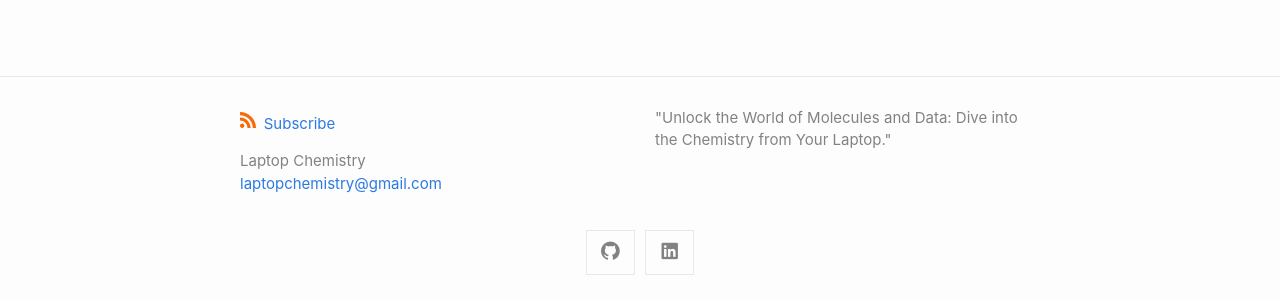
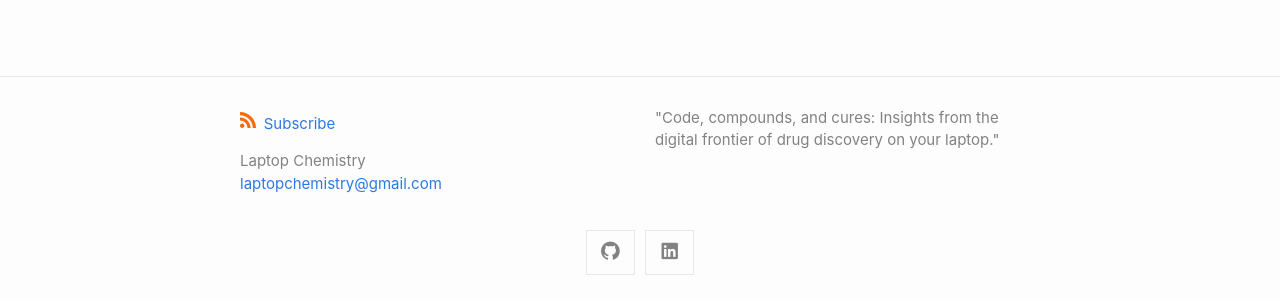
Before and after one commit to brad-dallin/laptopchemistry, a Jekyll site: the page built from index.md, in a window 1280 px wide. Shown: the part 590-890 px from the top of the page. Built offline with Jekyll 4.4.1, drawn with Linux system fonts in a browser that asks for light colours; some of the changed lines change nothing that is shown.

Commit message:
update tag

```diff
--- a/_config.yml
+++ b/_config.yml
@@ -6,8 +6,20 @@ author:
 # The `>` after `description:` means to ignore line-breaks until next key.
 # If you want to omit the line-break after the end of text, use `>-` instead.
 description: >
-  "Unlock the World of Molecules and Data:
-  Dive into the Chemistry from Your Laptop."
+  "Code, compounds, and cures:
+  Insights from the digital frontier of drug discovery on your laptop."
+
+# Alternative descriptions
+# "Unlock the World of Molecules and Data: Dive into the Chemistry from Your Laptop."
+# "Exploring the intersection of code and compounds: insights into computational approaches for drug discovery and design."
+# "Decoding drug discovery: A computational chemist's journey through algorithms, models, and molecular interactions."
+# "Bytes to bedside: Chronicling the computational methods driving modern medicinal chemistry."
+# "Where silicon meets science: Practical applications of computational tools in medicinal chemistry research."
+# "Modeling molecules, predicting properties: A technical dive into computational medicinal chemistry."
+# "Algorithms and active sites: Exploring how computational methods are revolutionizing medicinal chemistry."
+# "From keystrokes to key discoveries: A practical blog on computational approaches to drug design."
+# "Quantum calculations to quantifiable results: Bridging computational science and medicinal chemistry."
+# "The digital laboratory: Chronicles of a computational medicinal chemist."
 
 # Build settings
 
```
